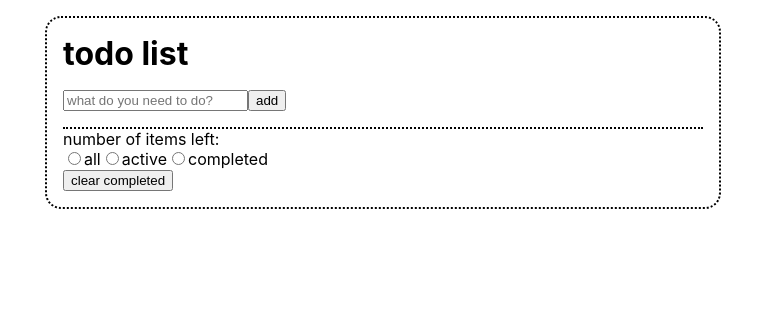
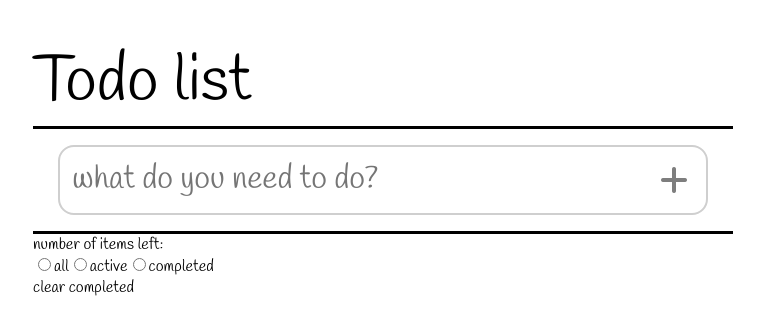
Before and after one commit to mrcxmrj/todo, a React (Create React App) app: page / in a window 1280 px wide. Shown: the top 330 px of the page, without its empty margins (257-1021 px from the left). Built offline with nearby package versions, Linux system fonts and the light colour scheme.

Commit message:
started styling

```diff
--- a/public/index.html
+++ b/public/index.html
@@ -1,14 +1,12 @@
 <!DOCTYPE html>
 <html lang="en">
+
 <head>
   <meta charset="utf-8" />
   <link rel="icon" href="%PUBLIC_URL%/favicon.ico" />
   <meta name="viewport" content="width=device-width, initial-scale=1" />
   <meta name="theme-color" content="#000000" />
-    <meta
-      name="description"
-      content="Web site created using create-react-app"
-    />
+  <meta name="description" content="Web site created using create-react-app" />
   <link rel="apple-touch-icon" href="%PUBLIC_URL%/logo192.png" />
   <!--
       manifest.json provides metadata used when your web app is installed on a
@@ -24,8 +22,13 @@
       work correctly both with client-side routing and a non-root public URL.
       Learn how to configure a non-root public URL by running `npm run build`.
     -->
+  <link rel="preconnect" href="https://fonts.googleapis.com">
+  <link rel="preconnect" href="https://fonts.gstatic.com" crossorigin>
+  <link href="https://fonts.googleapis.com/css2?family=Handlee&display=swap" rel="stylesheet">
+
   <title>React App</title>
 </head>
+
 <body>
   <noscript>You need to enable JavaScript to run this app.</noscript>
   <div id="root"></div>
@@ -39,5 +42,7 @@
       To begin the development, run `npm start` or `yarn start`.
       To create a production bundle, use `npm run build` or `yarn build`.
     -->
+  <script src="https://kit.fontawesome.com/f58fe57a0f.js" crossorigin="anonymous"></script>
 </body>
+
 </html>
--- a/src/App.css
+++ /dev/null
@@ -1,38 +0,0 @@
-.App {
-  text-align: center;
-}
-
-.App-logo {
-  height: 40vmin;
-  pointer-events: none;
-}
-
-@media (prefers-reduced-motion: no-preference) {
-  .App-logo {
-    animation: App-logo-spin infinite 20s linear;
-  }
-}
-
-.App-header {
-  background-color: #282c34;
-  min-height: 100vh;
-  display: flex;
-  flex-direction: column;
-  align-items: center;
-  justify-content: center;
-  font-size: calc(10px + 2vmin);
-  color: white;
-}
-
-.App-link {
-  color: #61dafb;
-}
-
-@keyframes App-logo-spin {
-  from {
-    transform: rotate(0deg);
-  }
-  to {
-    transform: rotate(360deg);
-  }
-}
--- a/src/App.js
+++ b/src/App.js
@@ -1,4 +1,3 @@
-import "./App.css";
 import { TodoApp } from "./components/todoapp";
 
 function App() {
--- a/src/components/todoapp.css
+++ b/src/components/todoapp.css
@@ -1,12 +1,97 @@
+* {
+    box-sizing: inherit;
+}
+
+:root {
+    box-sizing: border-box;
+    --primary-color: #000;
+    --secondary-color: #cfcfcf;
+    --background-color: #fff;
+    --font-family-name: "Handlee";
+    --font-generic-family: cursive;
+}
+
+body {
+    font-family: var(--font-family-name), var(--font-generic-family);
+}
+
 .container {
-    width: 50%;
+    width: 100%;
+    max-width: 700px;
     margin: auto;
-    border: 0.15rem dotted black;
-    border-radius: 1em;
-    margin-top: 1em;
-    padding: 1em;
 }
 
 h1 {
-    margin: 0 0 0.5em 0;
+    margin: 5vh 0 0 0;
+    font-size: 4rem;
+    font-weight: 400; /* normal */
 }
+
+hr {
+    border: none;
+    border-top: 0.2rem solid var(--primary-color);
+    margin: 0; /* should be 1 rem */
+}
+.first-line {
+    margin-bottom: 1rem;
+}
+.last-line {
+    margin-top: 1rem;
+}
+
+ul {
+    list-style-type: none;
+    margin: 0;
+    padding: 0;
+}
+
+.list-element {
+    width: 100%;
+    max-width: 650px;
+    min-height: 4.375rem;
+    margin: auto;
+    border-radius: 1rem;
+    font-size: 2rem;
+    padding: 0.625rem;
+}
+
+.todo-element:hover {
+    border: 2px dotted var(--secondary-color);
+}
+
+.two-column {
+    display: flex;
+    justify-content: space-between;
+}
+
+.border-light {
+    border: 2px solid var(--secondary-color);
+}
+
+.text-input {
+    width: 100%;
+    border: none;
+    font-size: 2rem;
+    font-family: var(--font-family-name), var(--font-generic-family);
+}
+
+.text-input:focus {
+    outline: none;
+}
+
+button {
+    background: none;
+    color: inherit;
+    border: none;
+    padding: 0;
+    font: inherit;
+    cursor: pointer;
+    outline: inherit;
+}
+
+.right-button {
+    display: flex;
+    align-items: center;
+    opacity: 50%;
+    padding: 0 0.5rem 0 0.5rem;
+}
--- a/src/components/todoapp.js
+++ b/src/components/todoapp.js
@@ -68,14 +68,15 @@ export class TodoApp extends React.Component {
     render() {
         return (
             <div className="container">
-                <h1>todo list</h1>
+                <h1>Todo list</h1>
+                <hr className="first-line" />
                 <TodoForm onSubmit={this.addTodo} />
                 <TodoList
                     todos={this.state.todos}
                     remove={this.removeTodo}
                     switchCompletion={this.switchCompletion}
                 />
-                <div style={{ borderTop: "0.15em dotted black" }}></div>
+                <hr className="last-line" />
                 <TodoFilter
                     removeCompleted={this.removeCompleted}
                     switchFiltering={this.switchFiltering}
--- a/src/components/todoform.js
+++ b/src/components/todoform.js
@@ -27,16 +27,22 @@ export class TodoForm extends React.Component {
 
     render() {
         return (
-            <form onSubmit={this.handleSubmit}>
+            <div className="list-element border-light">
+                <form onSubmit={this.handleSubmit} className="two-column">
                     <input
                         type="text"
                         name="todoText"
                         value={this.state.todoText}
                         placeholder="what do you need to do?"
                         onChange={this.handleChange}
+                        className="text-input"
+                        autoComplete="off"
                     />
-                <button type="submit">add</button>
+                    <button type="submit" className="right-button">
+                        <i className="fas fa-plus"></i>
+                    </button>
                 </form>
+            </div>
         );
     }
 }
--- a/src/components/todolist.js
+++ b/src/components/todolist.js
@@ -6,19 +6,32 @@ export class TodoList extends React.Component {
     };
 
     handleCompletion = (event) => {
-        this.props.switchCompletion(event.target.value);
+        this.props.switchCompletion(event.currentTarget.value);
     };
 
     render() {
         const listTodos = this.props.todos.map((todo) =>
             todo.visible ? (
-                <li key={todo.id}>
-                    <button value={todo.id} onClick={this.handleCompletion}>
-                        {todo.complete ? "X" : "O"}
-                    </button>
-                    {todo.text}
-                    <button value={todo.id} onClick={this.handleRemove}>
-                        remove
+                <li
+                    key={todo.id}
+                    className="list-element todo-element two-column"
+                >
+                    <div className="todo-content">
+                        <button value={todo.id} onClick={this.handleCompletion}>
+                            {todo.complete ? (
+                                <i className="far fa-check-square"></i>
+                            ) : (
+                                <i className="far fa-square"></i>
+                            )}
+                        </button>
+                        {todo.text}
+                    </div>
+                    <button
+                        value={todo.id}
+                        onClick={this.handleRemove}
+                        className="right-button"
+                    >
+                        <i className="fas fa-times"></i>
                     </button>
                 </li>
             ) : null
--- a/src/index.css
+++ /dev/null
@@ -1,13 +0,0 @@
-body {
-  margin: 0;
-  font-family: -apple-system, BlinkMacSystemFont, 'Segoe UI', 'Roboto', 'Oxygen',
-    'Ubuntu', 'Cantarell', 'Fira Sans', 'Droid Sans', 'Helvetica Neue',
-    sans-serif;
-  -webkit-font-smoothing: antialiased;
-  -moz-osx-font-smoothing: grayscale;
-}
-
-code {
-  font-family: source-code-pro, Menlo, Monaco, Consolas, 'Courier New',
-    monospace;
-}
```
Also changed, not shown: src/index.js (+8 -9 lines). Lines whose indentation alone changed are shown as unchanged.
